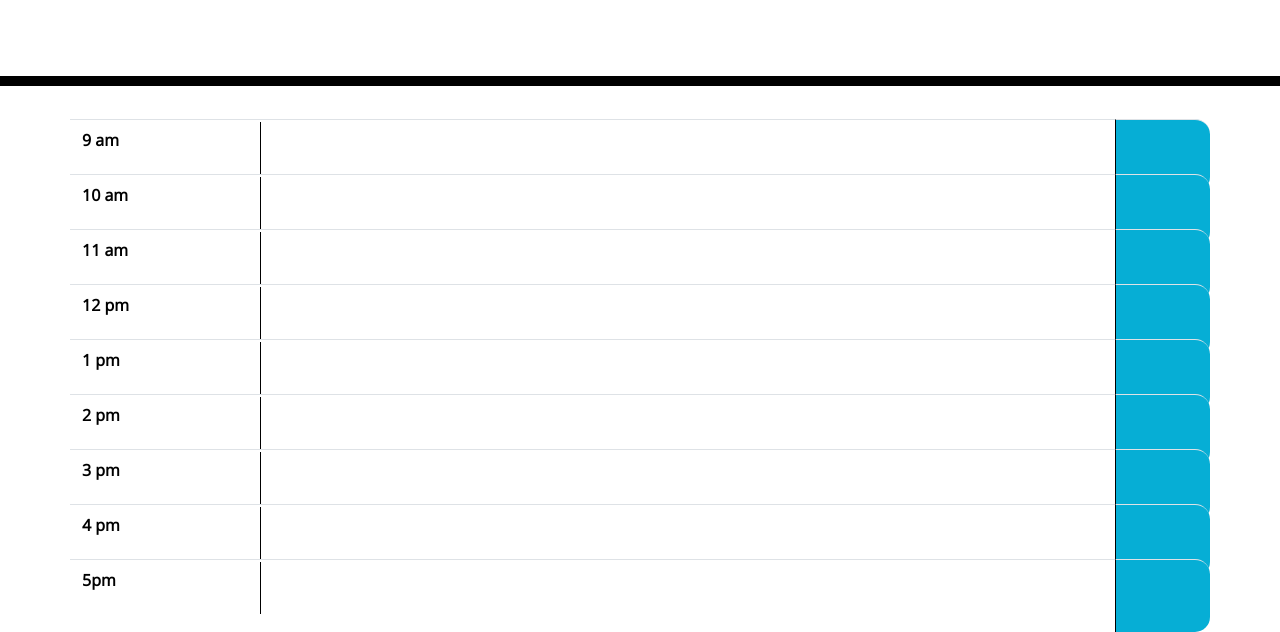
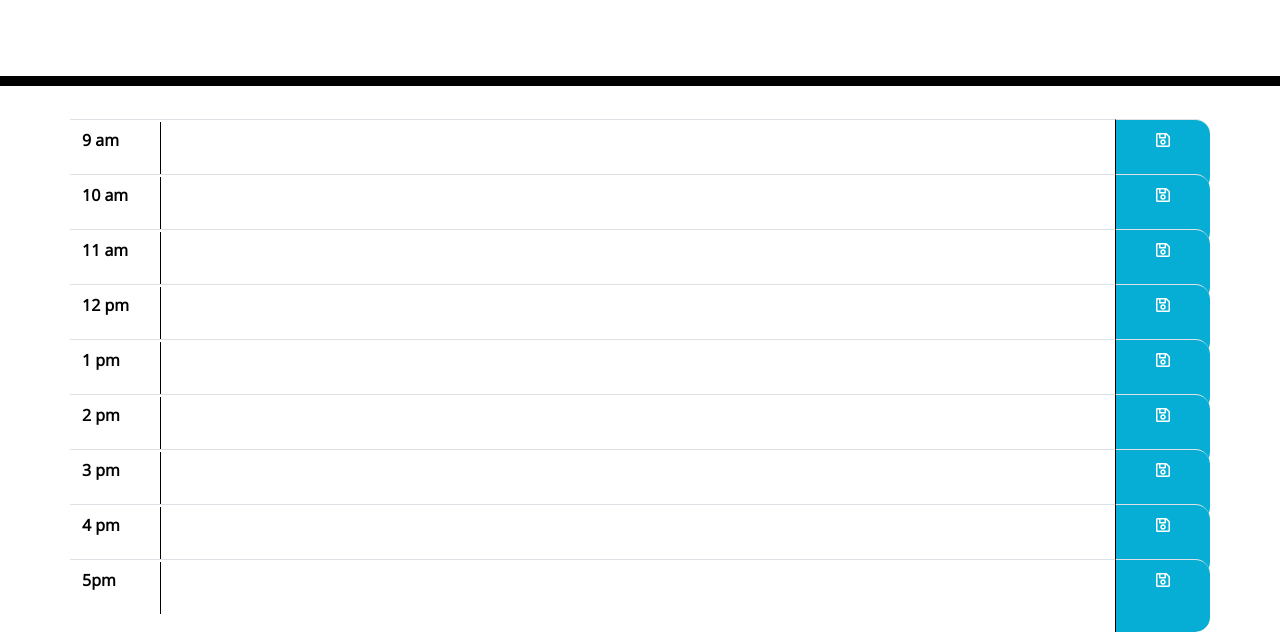
Before and after one commit to AndreTheTallGuy/Homework5, a plain HTML site: page index.html in a window 1280 px wide. Shown: the part 182-814 px from the top of the page. Drawn offline with nearby package versions, Linux system fonts and the light colour scheme.

Commit message:
as good as it's getting

```diff
--- a/index.html
+++ b/index.html
@@ -23,67 +23,67 @@
         <!-- Timeblocks go here -->
         <table class="table">
             <tr class="row">
-                <th class="col-1 hour 9 ">9 am</th>
+                <th class="col-1 hour 9">9 am</th>
                 <th class=" col-10 events">
                     <textarea class="description" data-value="9"></textarea>
                 </th>
-                <th class="col-1 saveBtn"></th>
+                <th class="col-1 saveBtn"><i class="far fa-save"></i></th>
             </tr>
             <tr class="row">
                 <th class="col-1 hour 10">10 am</th>
                 <th class=" col-10 events">
                     <textarea class="description" data-value="10"></textarea>
                 </th>
-                <th class="col-1 saveBtn"></th>
+                <th class="col-1 saveBtn"><i class="far fa-save"></i></th>
             </tr>
             <tr class="row">
                 <th class="col-1 hour 11">11 am</th>
                 <th class=" col-10 events">
                     <textarea class="description" data-value="11"></textarea>
                 </th>
-                <th class="col-1 saveBtn"></th>
+                <th class="col-1 saveBtn"><i class="far fa-save"></i></th>
             </tr>
             <tr class="row">
                 <th class="col-1 hour 12">12 pm</th>
                 <th class=" col-10 events">
                     <textarea class="description" data-value="12"></textarea>
                 </th>
-                <th class="col-1 saveBtn"></th>
+                <th class="col-1 saveBtn"><i class="far fa-save"></i></th>
             </tr>
             <tr class="row">
                 <th class="col-1 hour 1">1 pm</th>
                 <th class=" col-10 events">
                     <textarea class="description" data-value="13"></textarea>
                 </th>
-                <th class="col-1 saveBtn"></th>
+                <th class="col-1 saveBtn"><i class="far fa-save"></i></th>
             </tr>
             <tr class="row">
                 <th class="col-1 hour 2">2 pm</th>
                 <th class=" col-10 events">
                     <textarea class="description" data-value="14"></textarea>
                 </th>
-                <th class="col-1 saveBtn"></th>
+                <th class="col-1 saveBtn"><i class="far fa-save"></i></th>
             </tr>
             <tr class="row">
                 <th class="col-1 hour 3">3 pm</th>
                 <th class=" col-10 events">
                     <textarea class="description" data-value="15"></textarea>
                 </th>
-                <th class="col-1 saveBtn"></th>
+                <th class="col-1 saveBtn"><i class="far fa-save"></i></th>
             </tr>
             <tr class="row">
                 <th class="col-1 hour 4">4 pm</th>
                 <th class=" col-10 events">
                     <textarea class="description" data-value="16"></textarea>
                 </th>
-                <th class="col-1 saveBtn"></th>
+                <th class="col-1 saveBtn"><i class="far fa-save"></i></th>
             </tr>
             <tr class="row">
                 <th class="col-1 hour 5">5pm</th>
                 <th class=" col-10 events">
                     <textarea class="description" data-value="17"></textarea>
                 </th>
-                <th class="col-1 saveBtn"></th>
+                <th class="col-1 saveBtn"><i class="far fa-save"></i></th>
             </tr>
 
 
--- a/script.js
+++ b/script.js
@@ -1,15 +1,121 @@
+$(document).ready(function () {
 
-
-var d = new Date()
-d.getHours()
-console.log(d.getHours())
+    var d = new Date()
+    d.getHours()
+    console.log(d.getHours())
 
 
 
 
-var time = $(".description")
-for (let i = 0; i < time.length; i++) {
-    var timeArr = time[i];
-    var timeEl = JSON.stringify(timeArr)
-    console.log(timeEl.dataValue)
-}
+    var event = $(".description")
+
+
+
+
+    // for (let i = 0; i < event.length; i++) {
+    //     var test = event[i];
+    //     console.log(this)
+
+
+    //     console.log(event[i]);
+
+
+    // var test = $(".description[data-value]")
+    // for (let i = 0; i < test.length; i++) {
+    //     const element = test[i];
+    //     console.log(element);
+
+
+
+
+    // var timeEl = JSON.stringify(timeArr)
+    // console.log(timeEl.value)
+    // console.log((timeArr).data('value'));
+    // }
+
+    // for (let i = 0; i < 9; i++) {
+    //     const element = event[i];
+
+    $.each($("*[data-value]"), function (index, element) {
+        var test = ($(element).attr("data-value"))
+        console.log(test);
+
+
+        //     var testParse = JSON.parse(test)
+        //     console.log(testParse);
+        //     if (testParce === 15) {
+        //         event.classList.add("present")
+        //     }
+
+
+
+
+        // for (let i = 0; i < test.length; i++) {
+        //         const element = test[i];
+        //         if (element === 15) {
+        //             event.classlist.add('present')
+
+        //             console.log(test);
+
+    })
+
+
+
+
+
+    // });
+
+    // }
+
+
+
+
+
+
+
+
+
+
+    $("*[data-value]").each(function () {
+        $(this).val(localStorage.getItem("item-" + $(this).attr("data-value")));
+    });
+
+
+    $("*[data-value]").on("keyup", function (itm) {
+        localStorage.setItem("item-" + $(this).attr("data-value"), $(this).val());
+    })
+    // var save = $(".saveBtn")
+
+    // $document.on("click", ".saveBtn", function () {
+    //     localStorage.setItem("item-" + $(this).attr("data-value"), $(this).val());
+
+    // })
+
+
+
+
+
+
+
+    // save.on("click", function () {
+    //     $(this).val(localStorage.setItem("event", event))
+    //     console.log(this);
+
+
+
+
+
+
+    // localStorage.setItem("event", event)
+
+    // console.log(event);
+    // var localStor = localStorage.getItem(event)
+    // var local;
+    // if (localStor === null) {
+    //     local = [];
+    // } else {
+    //     local = JSON.parse(localStor)
+    // }
+    // console.log(local);
+
+})
--- a/style.css
+++ b/style.css
@@ -28,9 +28,10 @@ body {
   .description{
     white-space: pre-wrap;
     box-sizing: border-box;
-    width: 85%;
+    width: 100%;
     position: absolute;
     bottom: 18px;
+    left: -5px;
   }
 
   .time-block{
@@ -71,6 +72,8 @@ body {
     border-bottom-right-radius: 15px;
     background-color: #06AED5;
     color: white;
+    text-align: center;
+
   }
 
   .saveBtn i:hover {
```
Also changed, not shown: 1 other file.
